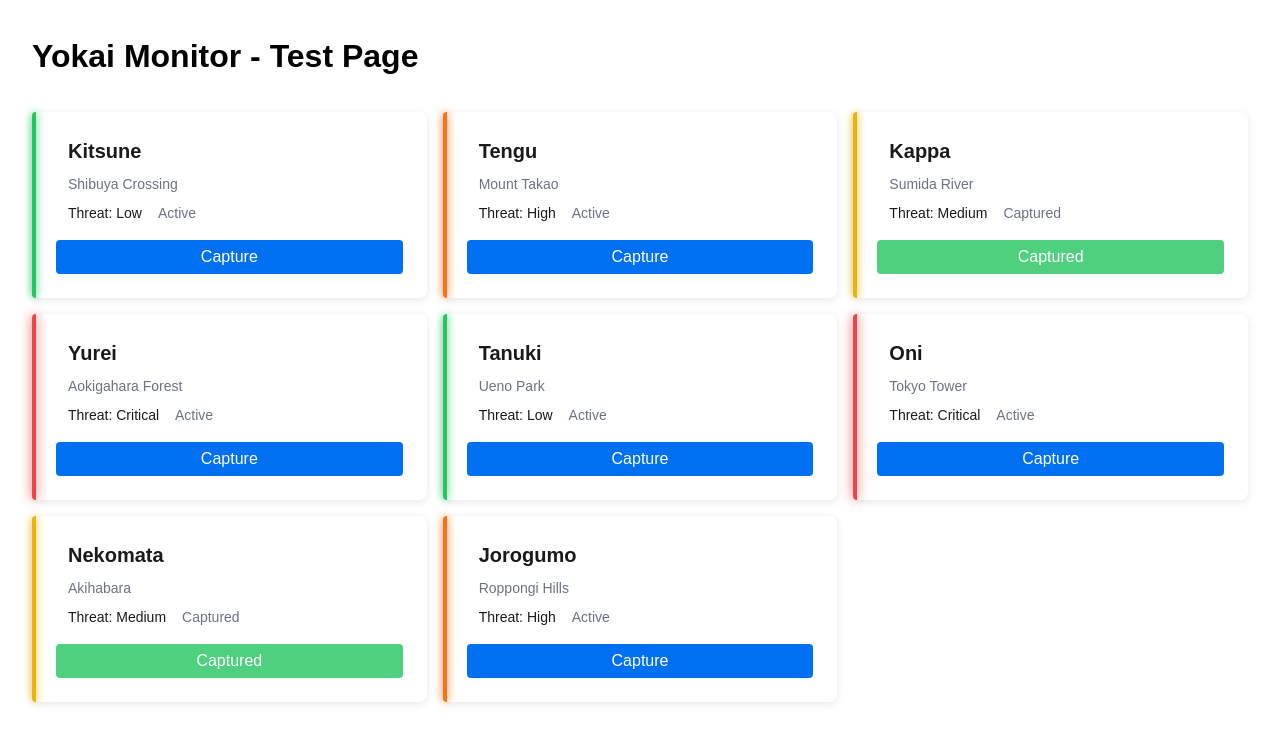
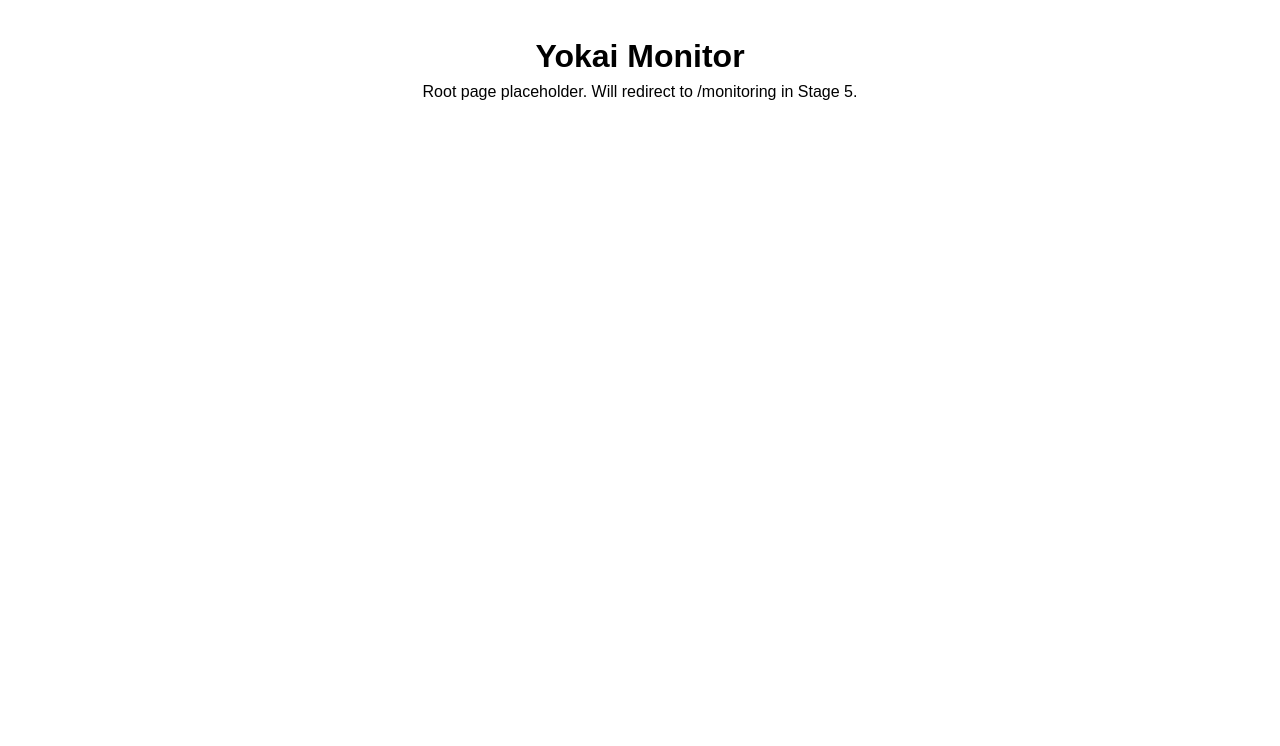
Before and after one commit to quterma/yokai-monitor, a Next.js app: page / in a window 1280 px wide. Shown: the top 746 px of the page. Built offline with nearby package versions, Linux system fonts and the light colour scheme.

Commit message:
chore: clean up test page

```diff
--- a/src/app/page.tsx
+++ b/src/app/page.tsx
@@ -1,43 +1,8 @@
-"use client";
-
-import { useSpiritsList } from "@/entities/spirit/api";
-import { SpiritCard } from "@/entities/spirit/ui";
-import { LoadingSpinner } from "@/shared/ui/LoadingSpinner";
-import { ErrorBox } from "@/shared/ui/ErrorBox";
-
 export default function Home() {
-  const { data: spirits, isLoading, error } = useSpiritsList();
-
-  if (isLoading) {
-    return (
-      <div style={{ padding: "2rem", textAlign: "center" }}>
-        <LoadingSpinner />
-      </div>
-    );
-  }
-
-  if (error) {
-    return (
-      <div style={{ padding: "2rem" }}>
-        <ErrorBox error={error as Error} />
-      </div>
-    );
-  }
-
   return (
-    <main style={{ padding: "2rem" }}>
-      <h1 style={{ marginBottom: "2rem" }}>Yokai Monitor - Test Page</h1>
-      <div
-        style={{
-          display: "grid",
-          gridTemplateColumns: "repeat(auto-fill, minmax(300px, 1fr))",
-          gap: "1rem",
-        }}
-      >
-        {spirits?.map((spirit) => (
-          <SpiritCard key={spirit.id} spirit={spirit} />
-        ))}
-      </div>
+    <main style={{ padding: "2rem", textAlign: "center" }}>
+      <h1>Yokai Monitor</h1>
+      <p>Root page placeholder. Will redirect to /monitoring in Stage 5.</p>
     </main>
   );
 }
```
